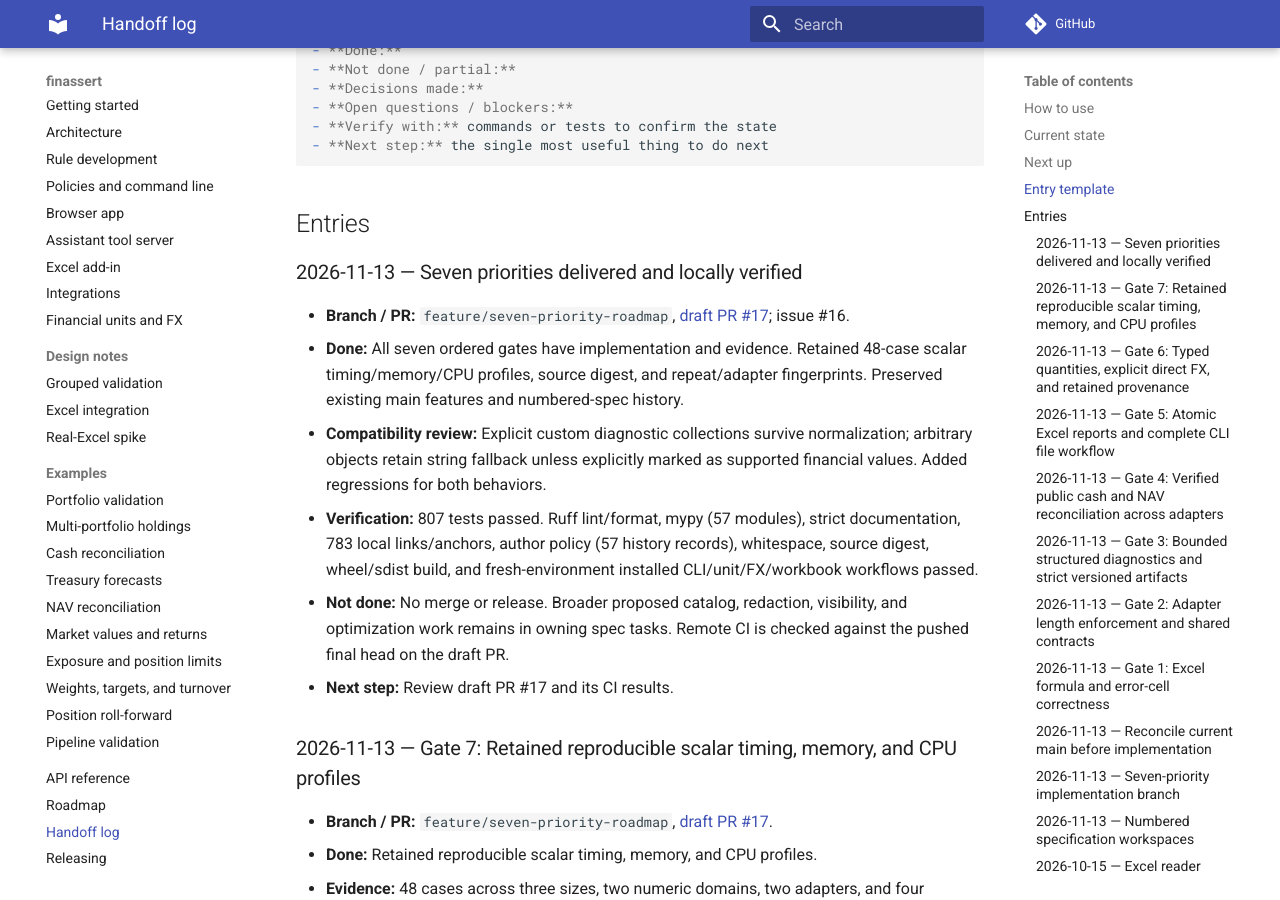
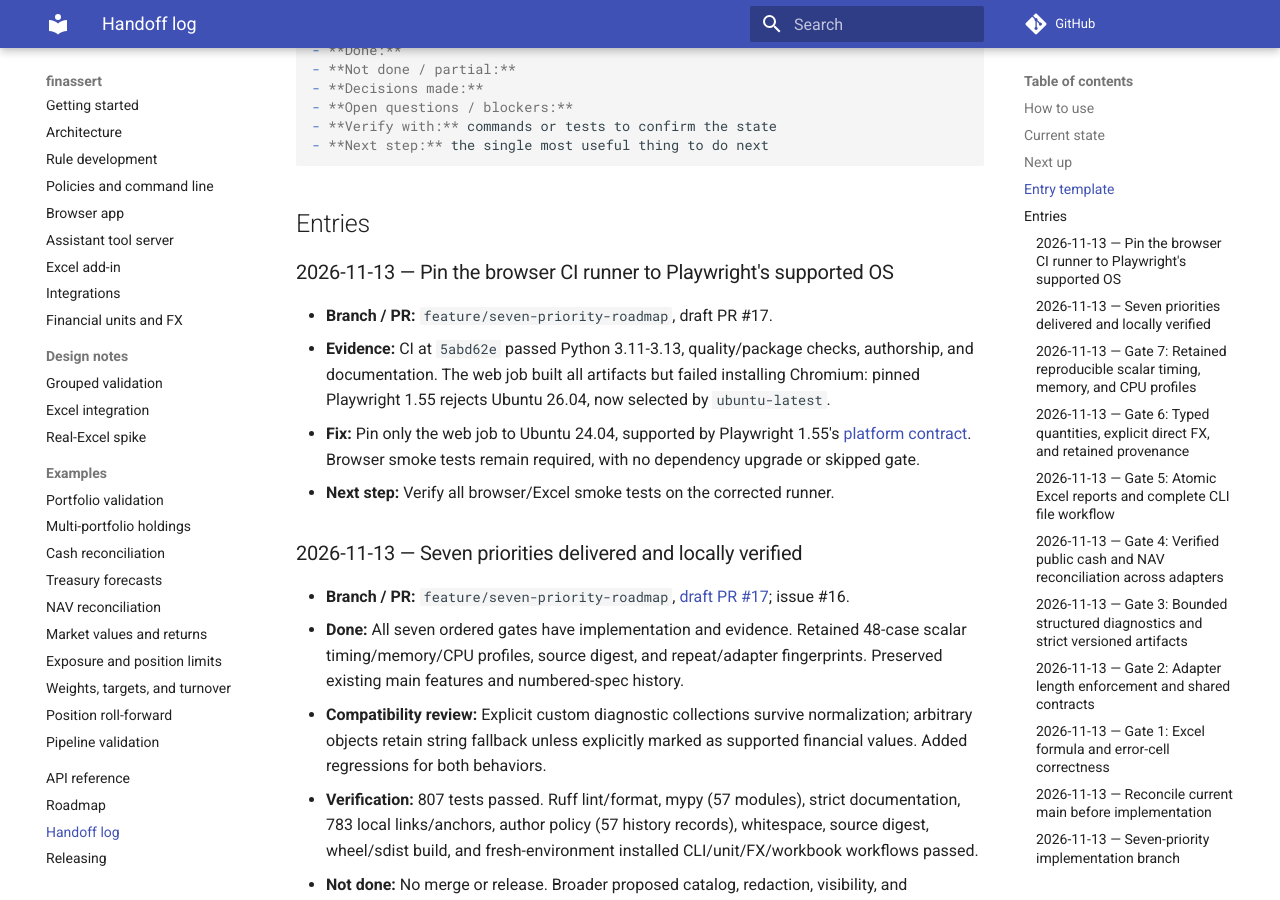
Before and after one commit to thatquantguy44/finassert, an MkDocs documentation site: the page built from docs/handoff.md, in a window 1280 px wide and 900 px high, scrolled down 1231 px. Built offline with MkDocs 1.6.1 and Material for MkDocs 9.7.7, drawn with Linux system fonts in a browser that asks for light colours; comment, search, counter and statistics services are not loaded.

Commit message:
Pin browser CI to the supported Ubuntu 24.04 runner

````diff
--- a/docs/handoff.md
+++ b/docs/handoff.md
@@ -49,6 +49,18 @@ rewrite old entries (append a correction instead).
 ```
 
 ## Entries
+
+### 2026-11-13 — Pin the browser CI runner to Playwright's supported OS
+
+- **Branch / PR:** `feature/seven-priority-roadmap`, draft PR #17.
+- **Evidence:** CI at `5abd62e` passed Python 3.11-3.13, quality/package checks,
+  authorship, and documentation. The web job built all artifacts but failed
+  installing Chromium: pinned Playwright 1.55 rejects Ubuntu 26.04, now selected
+  by `ubuntu-latest`.
+- **Fix:** Pin only the web job to Ubuntu 24.04, supported by Playwright 1.55's
+  [platform contract](https://github.com/microsoft/playwright/blob/v1.55.0/packages/playwright-core/src/server/utils/hostPlatform.ts).
+  Browser smoke tests remain required, with no dependency upgrade or skipped gate.
+- **Next step:** Verify all browser/Excel smoke tests on the corrected runner.
 
 ### 2026-11-13 — Seven priorities delivered and locally verified
 
````
Also changed, not shown: 1 other file.
